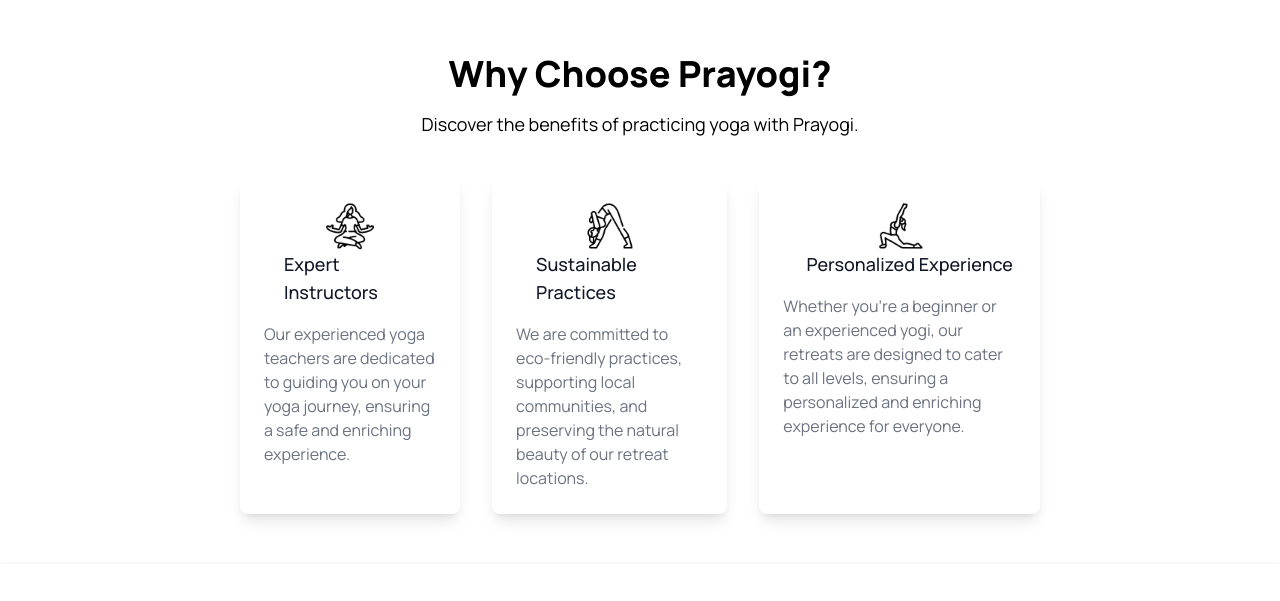
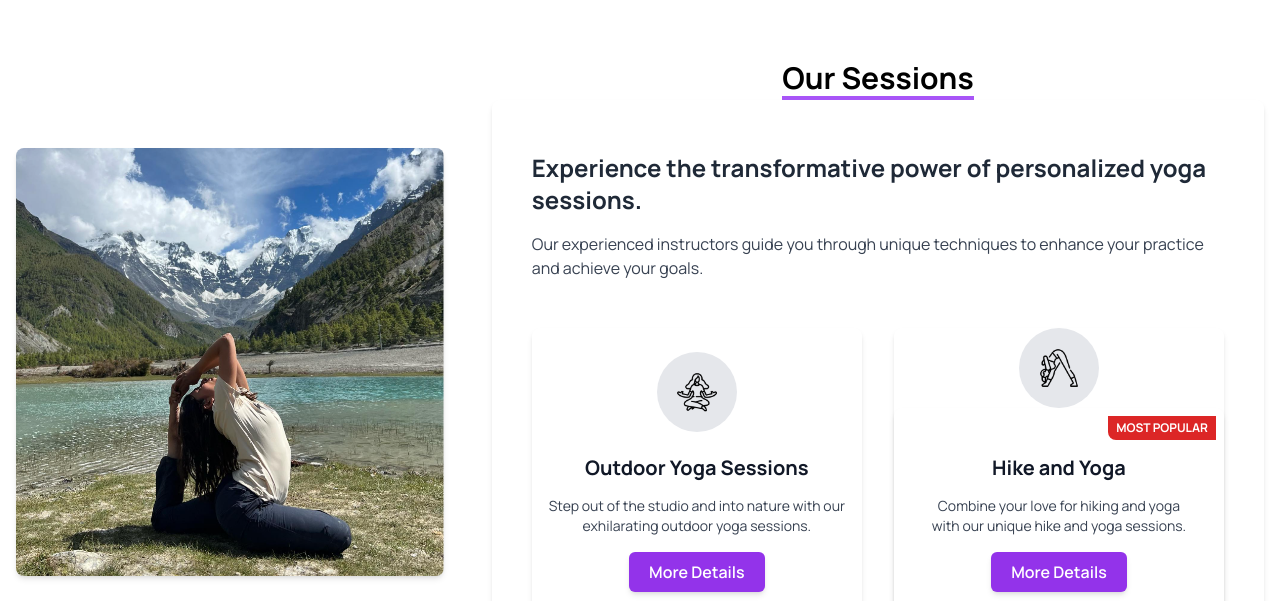
Before and after one commit to bhandaripawan8/Yoga-MERN, a React (Vite) app: page / in a window 1280 px wide. Shown: the part 1032-1633 px from the top of the page. Built offline with nearby package versions, Linux system fonts and the light colour scheme.

Commit message:
toastify installed and setup

```diff
--- a/src/Pages/Login.jsx
+++ b/src/Pages/Login.jsx
@@ -1,11 +1,14 @@
 import React from 'react';
 import { useFormik } from 'formik';
 import * as Yup from 'yup';
+import { toast, ToastContainer } from 'react-toastify';
+import 'react-toastify/dist/ReactToastify.css';
+import Login1 from '../assets/images/hero1.png'
 import { Link } from 'react-router-dom';
-import Login1 from '../assets/images/background2.jpg';
+
+//toast.configure();
 
 const Login = () => {
-
 
   const formik = useFormik({
     initialValues: {
@@ -32,18 +35,18 @@
         const data = await response.json();
         if (response.ok) {
           console.log('Login successful:', data);
-          // Redirect to dashboard or any other page on successful login
-
+          toast.success('Login successful....');
         } else {
           console.error('Login failed:', data);
-          // Handle error response
+          toast.error('Login failed....')
+
         }
       } catch (error) {
         console.error('Error logging in:', error);
+        toast.error('Error logging in!')
       }
     },
   });
-
   return (
     <div className="h-[90vh] flex items-center justify-center gap-20 px-4 md:px-8 lg:px-20">
       <div className="flex-shrink-0 h-auto w-auto">
@@ -123,6 +126,7 @@
           >
             Register
           </Link>
+          <ToastContainer/>
         </div>
       </div>
     </div>
--- a/src/Routes/Routers.jsx
+++ b/src/Routes/Routers.jsx
@@ -7,6 +7,7 @@
 import Tarevir from '../components/Sessions/Tarevir'
 import Gallery from '../components/Gallery/Gallery'
 import Aboutus from '../components/AboutMe/AboutUs'
+import Sessions from '../components/Sessions/Sessions'
 
 
 const Routers = () => {
@@ -19,6 +20,8 @@
         <Route path='/tarevir' element= {<Tarevir/>}/>
         <Route path='/aboutus' element = {<Aboutus/>}/>
         <Route path='/gallery' element = {<Gallery/>}/>
+        <Route path='/sessions' element = {<Sessions/>}/>
+
     </Routes>
   )
 }
--- a/src/components/Hero/Hero1.jsx
+++ b/src/components/Hero/Hero1.jsx
@@ -45,7 +45,7 @@
                   Get Started
                 </Link>
                 <div className="flex flex-col gap-2 min-[400px]:flex-row">
-                  <Link
+                  <Link to={'/sessions'}
                     className="bg-white text-black inline-flex h-10 items-center justify-center rounded-md px-8 text-sm font-medium shadow transition-colors hover:bg-black hover:text-white focus-visible:outline-none focus-visible:ring-1 focus-visible:ring-gray-950 disabled:pointer-events-none disabled:opacity-50"
                     href=""
                   >
--- a/src/components/Home/Home.jsx
+++ b/src/components/Home/Home.jsx
@@ -3,11 +3,13 @@
 import Hero from '../Hero/Hero1'
 import WhyChoose from "../whyChoose/WhyChoose";
 import Faq from "../FAQ/Faq";
+import Sessions from '../Sessions/Sessions'
 const Home = () => {
   return (
     <>
     <div className="">
     <Hero />
+    <Sessions/>
       <WhyChoose />
       {/* <WhatToExpect/> */}
       <Faq />
--- a/src/components/Sessions/OfferCards.jsx
+++ b/src/components/Sessions/OfferCards.jsx
@@ -7,7 +7,7 @@
     <div>
       <div class="grid grid-cols-2 gap-8 p-6">
         <div class="flex flex-col justify-center items-center bg-white rounded-lg shadow-md hover:shadow-xl transition duration-300">
-          <div class="w-20 h-20 rounded-full bg-purple-500 flex justify-center items-center">
+          <div class="w-20 h-20 rounded-full bg-gray-200 flex justify-center items-center">
             <img src={sessionIcon1} alt="" class="w-10 h-10" />
           </div>
           <div class="mt-6 text-center">
@@ -24,8 +24,12 @@
           </div>
         </div>
         <div class="flex flex-col justify-center items-center bg-white rounded-lg shadow-md hover:shadow-xl transition duration-300">
-          <div class="w-20 h-20 rounded-full bg-purple-600 flex justify-center items-center">
+          <div class="w-20 h-20 rounded-full bg-gray-200  flex justify-center items-center">
             <img src={sessionIcon2} alt="" class="w-10 h-10 text-white" />
+          </div>
+          <div class="relative bg-white p-6 rounded-lg shadow-md transition-transform transition-shadow duration-300 ease-in-out hover:-translate-y-2 hover:shadow-lg">
+            <div class="absolute top-0 right-0 m-2 bg-red-600 text-white text-xs font-bold uppercase px-2 py-1 rounded-bl-lg">
+              Most Popular
             </div>
             <div class="mt-6 text-center">
               <h3 class="text-xl font-bold text-gray-900 leading-6">
@@ -42,6 +46,7 @@
           </div>
         </div>
       </div>
+    </div>
   );
 };
 
--- a/src/components/Sessions/Sessions.jsx
+++ b/src/components/Sessions/Sessions.jsx
@@ -9,8 +9,8 @@
       <div class=" flex flex-col justify-center items-center px-4 py-16 my-10 mx-auto md:flex-row md:justify-between md:space-x-12 lg:max-w-7xl ">
         <SessionImage />
         <div>
-          <div className="flex items-center justify-center text-3xl font-bold">
-            What we Offer?
+          <div className="flex items-center justify-center text-3xl font-bold ">
+            <p className='border-b-4 border-purple-500'>Our Sessions</p>
           </div>
           <div class="h-auto p-4 w-full  bg-white rounded-lg shadow-md ">
             <HeaderContent />
--- a/src/components/whyChoose/WhyChooseContent.jsx
+++ b/src/components/whyChoose/WhyChooseContent.jsx
@@ -19,10 +19,10 @@
         </div>
         <div className="flex justify-center mt-10">
           {whyChoosePrayogi.map((item, index) => (
-            <div key={index} className="bg-white shadow-lg rounded-lg overflow-hidden mx-4 hover:-translate-y-2 hover:shadow-lg">
+            <div key={index} className="bg-white shadow-lg rounded-lg overflow-hidden mx-4 transition-transform transition-shadow duration-300 ease-in-out hover:-translate-y-2 hover:shadow-lg">
               <div className="p-6 ">
                 <div className="flex flex-col items-center">
-                  <div className="flex-shrink-0">
+                  <div className="flex-shrink-0 w-20 h-20 rounded-full bg-gray-200 mb-5  flex justify-center items-center">
                     <img
                       alt="Yoga Mat"
                       className="h-12 w-12"
--- a/src/main.jsx
+++ b/src/main.jsx
@@ -6,6 +6,7 @@
 
 
 
+
 ReactDOM.createRoot(document.getElementById('root')).render(
     <BrowserRouter>
         <App />
```
Lines whose indentation alone changed are shown as unchanged.
